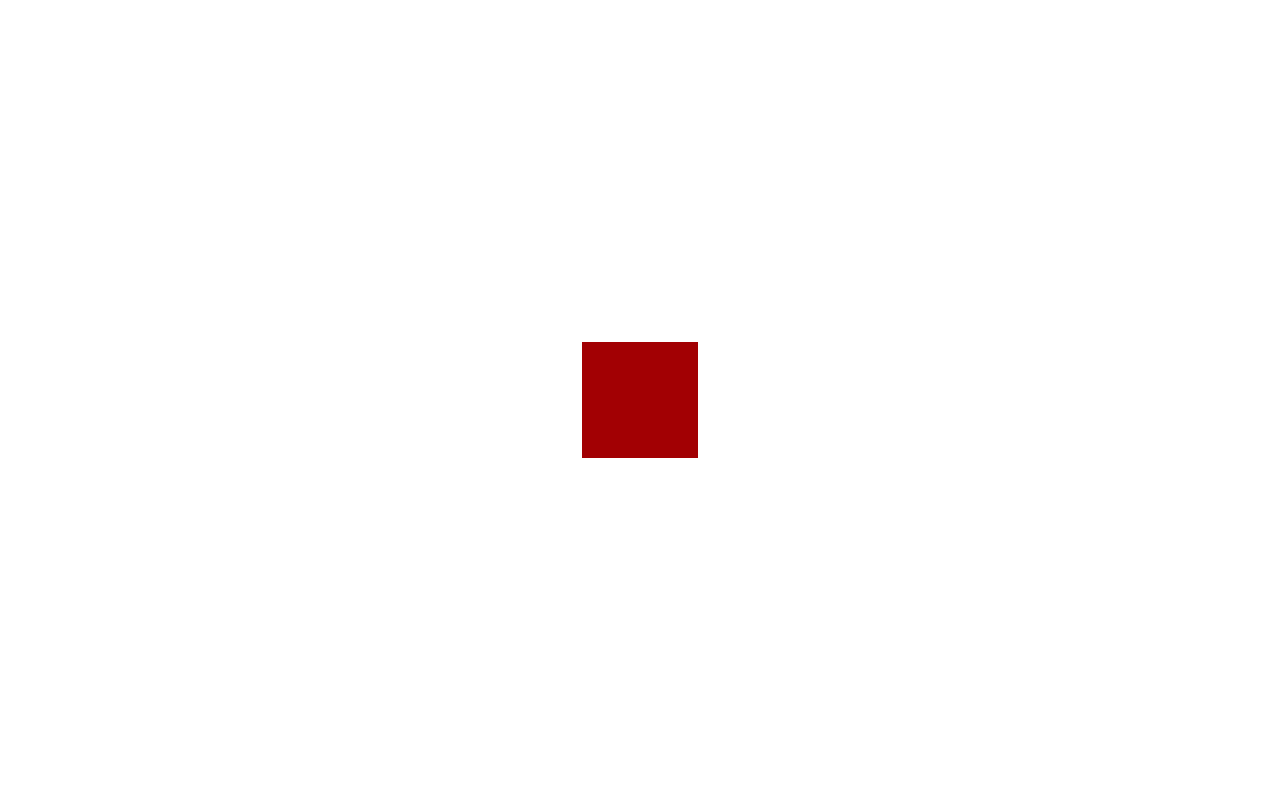
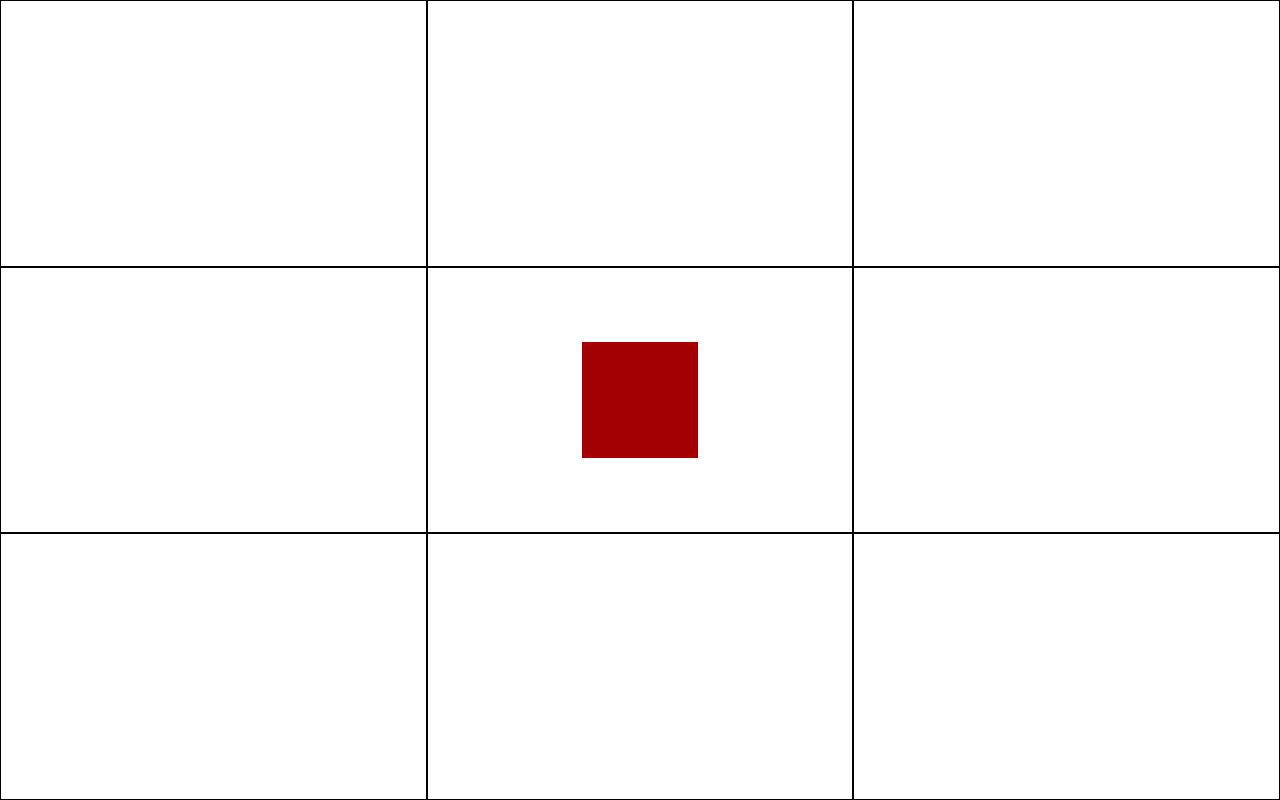
Before and after one commit to jlimsy/portfolio, a React (Vite) app: page / in a window 1280 px wide. Built offline with nearby package versions, Linux system fonts and the light colour scheme.

Commit message:
feat: grid

```diff
--- a/src/App.jsx
+++ b/src/App.jsx
@@ -5,8 +5,20 @@
 function App() {
   return (
     <>
-      <div id="layout" className="h-screen w-screen  bg-white">
-        <div id="canvas" className="h-screen w-screen">
+      <div
+        id="layout"
+        className="grid grid-cols-3 grid-rows-3 h-screen w-screen  bg-white relative"
+      >
+        <div className="border-1 border-black"></div>
+        <div className="border-1 border-black"></div>
+        <div className="border-1 border-black"></div>
+        <div className="border-1 border-black"></div>
+        <div className="border-1 border-black"></div>
+        <div className="border-1 border-black"></div>
+        <div className="border-1 border-black"></div>
+        <div className="border-1 border-black"></div>
+        <div className="border-1 border-black"></div>
+        <div id="canvas" className="h-screen w-screen absolute">
           <Canvas className="h-full w-full">
             <ambientLight />
             <mesh>
```
